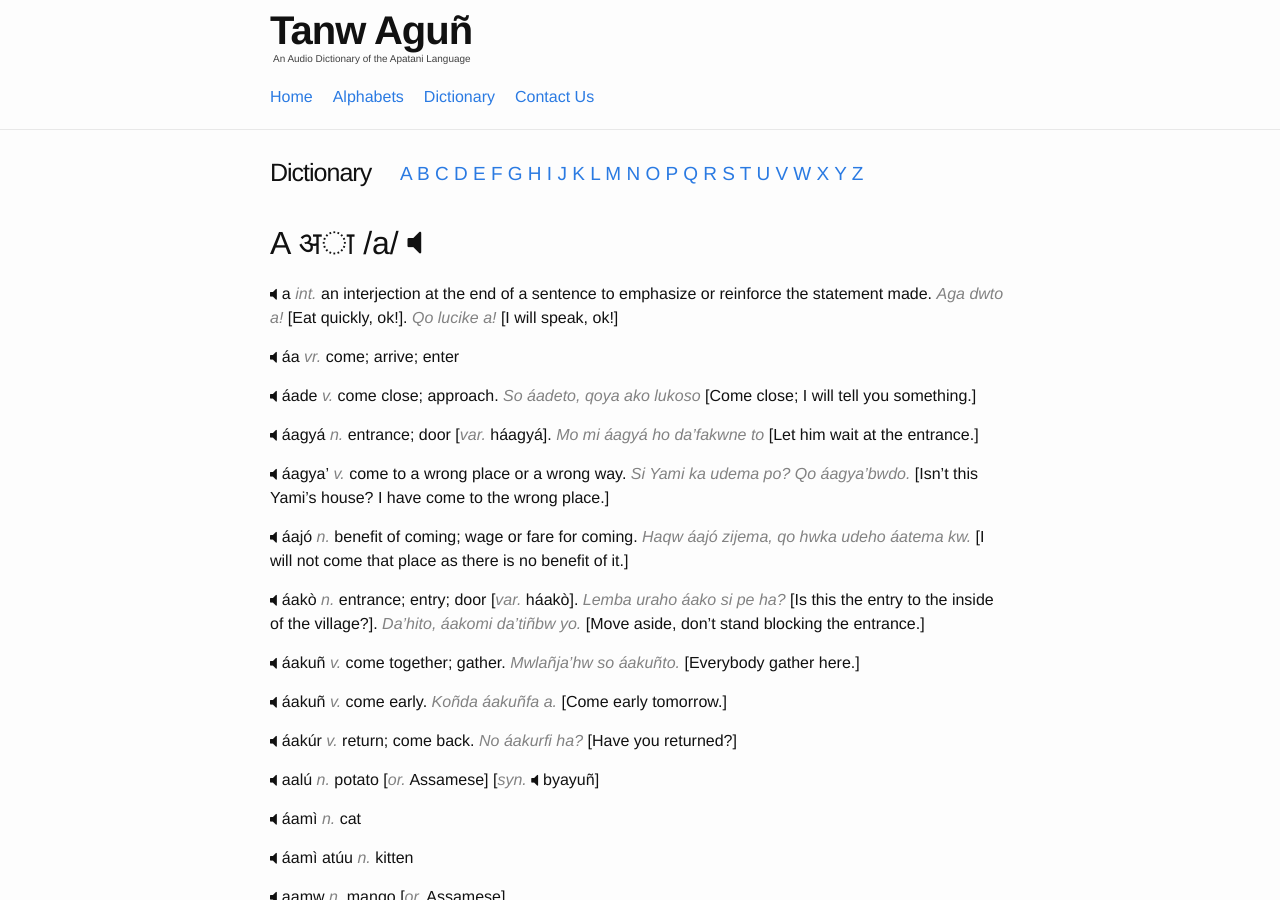
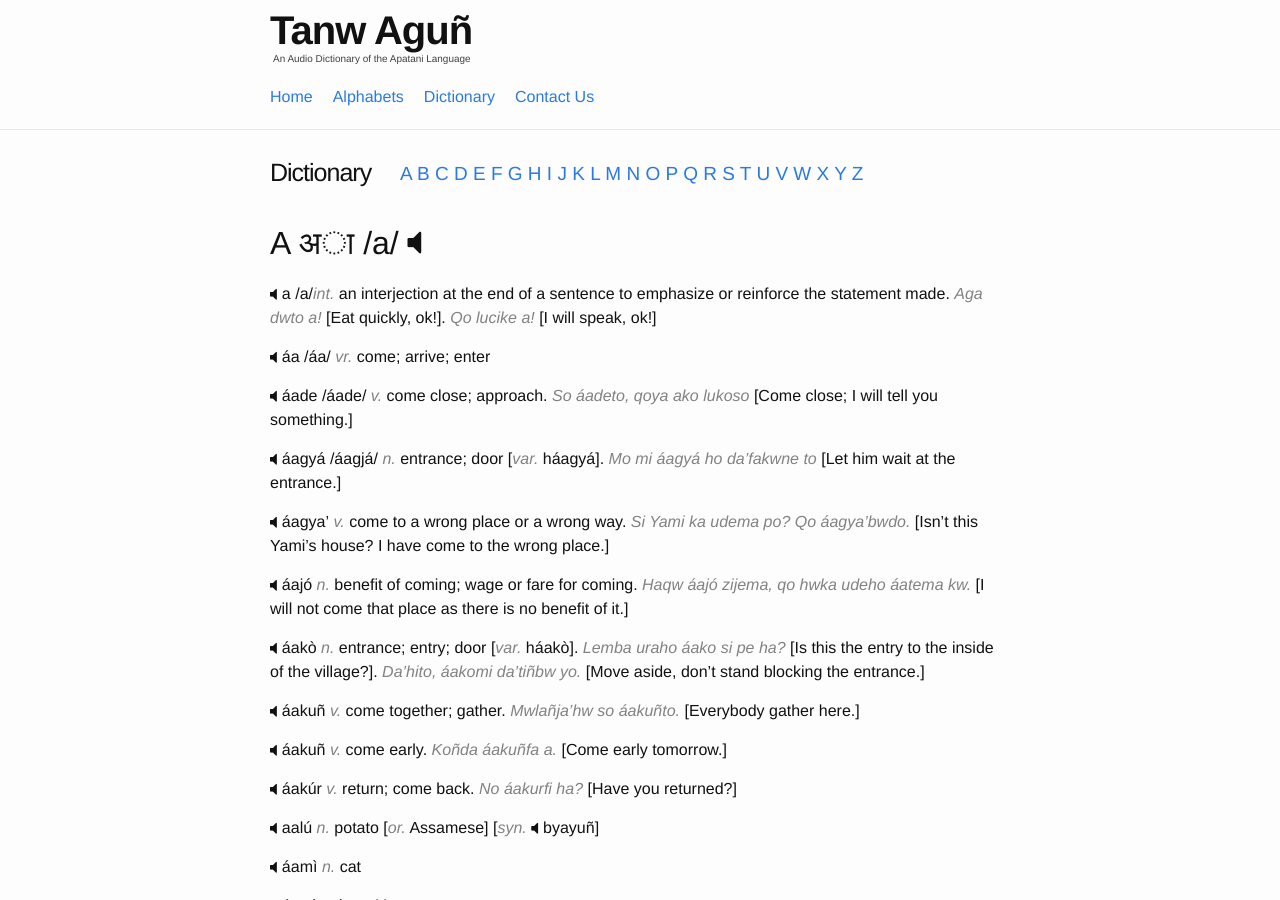
Before and after one commit to hacksparrow/language.apatani.org, a Jekyll site: the page built from dictionary/a.md, in a window 1280 px wide and 900 px high. Built offline with Jekyll 4.4.1, drawn with Linux system fonts in a browser that asks for light colours; nearby versions of some CDN libraries; comment, search, counter and statistics services are not loaded.

Commit message:
Update a.md

```diff
--- a/dictionary/a.md
+++ b/dictionary/a.md
@@ -6,13 +6,13 @@ devanagari: अा
 ipa: a
 ---
 
-__a__ _int._  an interjection at the end of a sentence to emphasize or reinforce the statement made. _Aga dwto a!_ [Eat quickly, ok!]. _Qo lucike a!_ [I will speak, ok!]
+__a__ /a/_int._  an interjection at the end of a sentence to emphasize or reinforce the statement made. _Aga dwto a!_ [Eat quickly, ok!]. _Qo lucike a!_ [I will speak, ok!]
 
-__áa__  _vr._  come; arrive; enter
+__áa__ /áa/  _vr._  come; arrive; enter
 
-__áade__  _v._  come close; approach. _So áadeto, qoya ako lukoso_ [Come close; I will tell you something.]
+__áade__ /áade/  _v._  come close; approach. _So áadeto, qoya ako lukoso_ [Come close; I will tell you something.]
 
-__áagyá__ _n._  entrance; door  [_var._ háagyá]. _Mo mi áagyá ho da'fakwne to_ [Let him wait at the entrance.]
+__áagyá__  /áagjá/ _n._  entrance; door  [_var._ háagyá]. _Mo mi áagyá ho da'fakwne to_ [Let him wait at the entrance.]
 
 __áagya'__ _v._  come to a wrong place or a wrong way. _Si Yami ka udema po? Qo áagya'bwdo._ [Isn't this Yami's house? I have come to the wrong place.]
 
```
